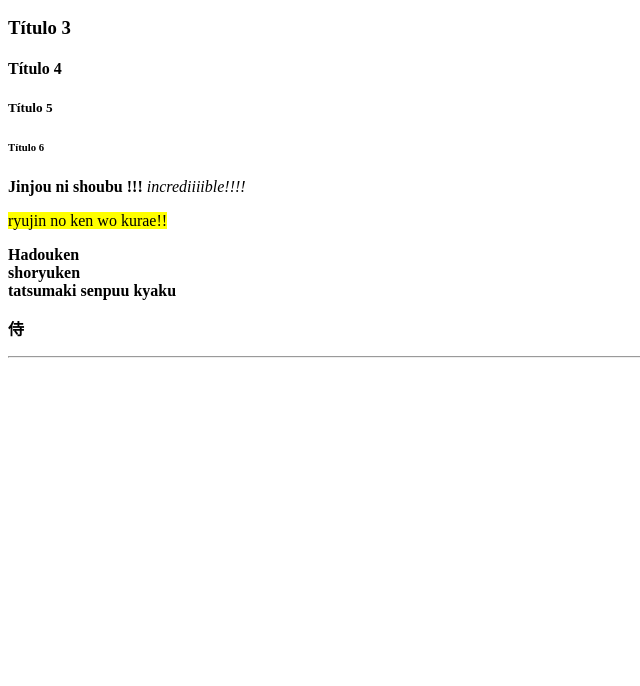
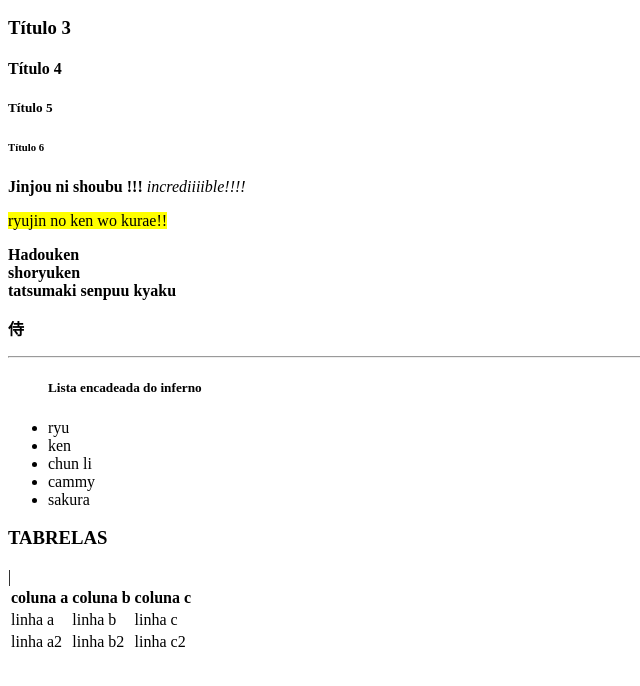
Before and after one commit to ChristianoGrabovski/WebDev-1, a plain HTML site: page index.html in a window 1280 px wide. Shown: the part 110-796 px from the top of the page, without its empty margins (0-640 px from the left). Drawn offline with Linux system fonts and the light colour scheme.

Commit message:
atualiza com listas e tabelas

```diff
--- a/index.html
+++ b/index.html
@@ -25,7 +25,48 @@
 
     <hr> <!-- cria uma linha -->
 
-</p>
+
+<ul>
+    <h5>Lista encadeada do inferno</h5>
+    <li> ryu </li>
+    <li> ken </li>
+    <li> chun li </li>
+    <li> cammy </li>
+    <li> sakura </li>
+
+
+</ul>
+
+
+
+
+<h3>TABRELAS</h3>
+    <table>
+        <thead>
+            <tr> |<!-- TR table row - linha da tabela-->
+                <th> coluna a</th>
+                <th> coluna b</th>
+                <th> coluna c</th>
+            </tr>
+
+        </thead>
+
+            <tbody>
+                <td> linha a</td>
+                <td> linha b</td>
+                <td> linha c</td>
+                    <tr>
+                        <td> linha a2</td>
+                        <td> linha b2</td>
+                        <td> linha c2</td>
+
+                    </tr>
+            </tbody>
+
+                    <tfoot>
+
+                    </tfoot>
+    </table>
 </body>
 
 
```
